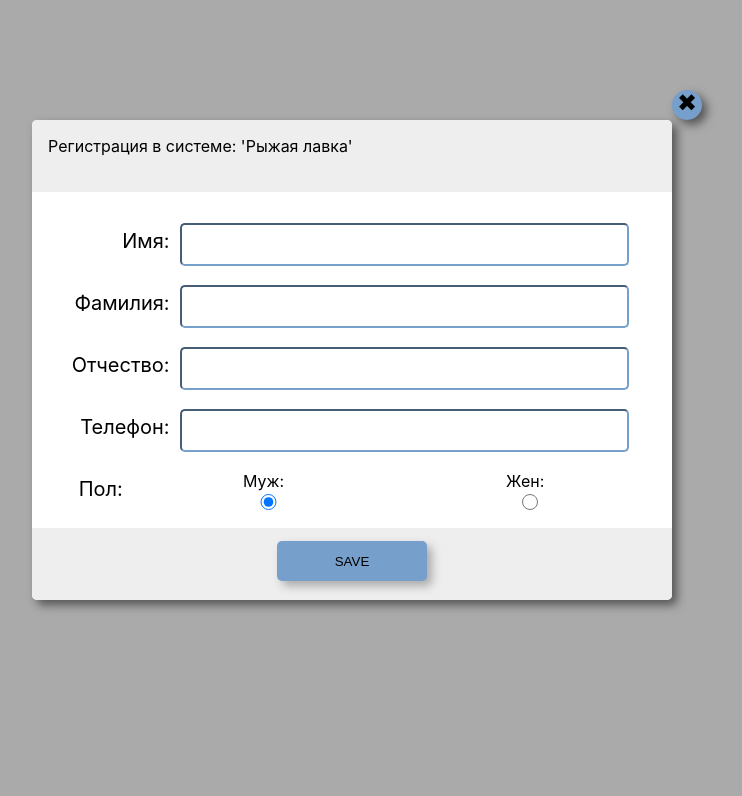
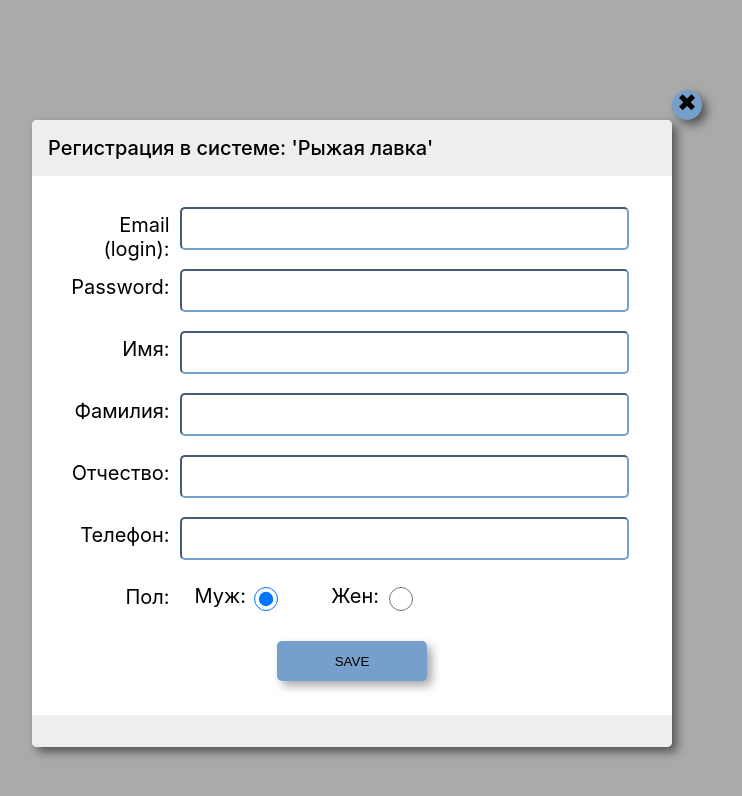
Before and after one commit to LeoUral/flowers, a React (Create React App) app in the folder client/: page / in a window 1280 px wide. Both pictures are taken after a click on the button "REGISTRATION". Shown: the top 796 px of the page, without its empty margins (288-1030 px from the left). Built offline with nearby package versions, Linux system fonts and the light colour scheme.

Commit message:
сохранение регистрационных данных в ДБ

```diff
--- a/client/src/components/server/Users.js
+++ b/client/src/components/server/Users.js
@@ -13,6 +13,9 @@ class Users {
      */
     async sendDataUsers(data) {
         try {
+
+            console.log(`data >>>> `, data); // test
+
             const url = `${this.URL}${PORT}/api/user/registration`
             const userBody = {
                 login: data.login,
@@ -24,7 +27,7 @@ class Users {
                 gender: data.gender,
             }
 
-            if (!data.login || data.password) {
+            if (!data.login || !data.password) {
                 throw new Error('Не указан логин или пароль')
             }
 
--- a/client/src/components/users/InputDataRegistration.jsx
+++ b/client/src/components/users/InputDataRegistration.jsx
@@ -7,6 +7,30 @@ const InputDataRegistration = ({ doChange, checked }) => {
     return (
         <>
             <div className='box_flex'>
+                <div className='text_box'> Email (login): </div>
+                <div className='input_box'>
+                    <input
+                        type="text"
+                        className='input_login'
+                        data-change='email'
+                        onChange={doChange}
+                    />
+                </div>
+            </div>
+
+            <div className='box_flex'>
+                <div className='text_box'> Password: </div>
+                <div className='input_box'>
+                    <input
+                        type="password"
+                        className='input_login'
+                        data-change='password'
+                        onChange={doChange}
+                    />
+                </div>
+            </div>
+
+            <div className='box_flex'>
                 <div className='text_box'> Имя: </div>
                 <div className='input_box'>
                     <input
@@ -14,7 +38,6 @@ const InputDataRegistration = ({ doChange, checked }) => {
                         className='input_login'
                         data-change='name'
                         onChange={doChange}
-                    // value={login}
                     />
                 </div>
             </div>
@@ -27,7 +50,6 @@ const InputDataRegistration = ({ doChange, checked }) => {
                         className='input_login'
                         data-change='surname'
                         onChange={doChange}
-                    // value={password}
                     />
                 </div>
             </div>
@@ -40,7 +62,6 @@ const InputDataRegistration = ({ doChange, checked }) => {
                         className='input_login'
                         data-change='patron'
                         onChange={doChange}
-                    // value={password}
                     />
                 </div>
             </div>
@@ -53,7 +74,6 @@ const InputDataRegistration = ({ doChange, checked }) => {
                         className='input_login'
                         data-change='phone'
                         onChange={doChange}
-                    // value={password}
                     />
                 </div>
             </div>
@@ -61,26 +81,24 @@ const InputDataRegistration = ({ doChange, checked }) => {
             <form>
                 <div className='box_flex'>
                     <div className='text_box'>Пол: </div>
-                    <div className='input_box'> Муж:
+                    <div className='input_box2'> Муж:
                         <input
                             type="radio"
-                            className='input_login'
+                            className='input_radio'
                             data-change='gender'
                             value='man'
                             checked={checked}
                             onChange={doChange}
-                        // value={password}
                         />
                     </div>
-                    <div className='input_box'> Жен:
+                    <div className='input_box2'> Жен:
                         <input
                             type="radio"
-                            className='input_login'
+                            className='input_radio'
                             data-change='gender'
                             value='woman'
                             checked={!checked}
                             onChange={doChange}
-                        // value={password}
                         />
                     </div>
                 </div>
--- a/client/src/components/users/InputDataUser.jsx
+++ b/client/src/components/users/InputDataUser.jsx
@@ -23,7 +23,7 @@ const InputDataUser = ({ doChange }) => {
                 <div className='text_box'>PASSWOD: </div>
                 <div className='input_box'>
                     <input
-                        type="text"
+                        type="password"
                         className='input_login'
                         data-change='password'
                         onChange={doChange}
--- a/client/src/components/users/ModalMiddleLogin.jsx
+++ b/client/src/components/users/ModalMiddleLogin.jsx
@@ -38,8 +38,6 @@ export default class ModalMiddleLogin extends React.Component {
         })
     }
 
-
-
     componentDidMount() {
         this.setState({
             textHeader: this.props.textHeader,
--- a/client/src/components/users/ModalMiddleRegistration.jsx
+++ b/client/src/components/users/ModalMiddleRegistration.jsx
@@ -8,6 +8,8 @@ export default class ModalMiddleRegistration extends React.Component {
         this.state = {
             textHeader: '',
             textFooter: '',
+            login: '',
+            password: '',
             name: '',
             surname: '',
             patron: '',
@@ -22,6 +24,12 @@ export default class ModalMiddleRegistration extends React.Component {
 
     doChange(e) {
         switch (e.target.dataset.change) {
+            case 'email': this.setState({ login: e.target.value })
+                break
+
+            case 'password': this.setState({ password: e.target.value })
+                break
+
             case 'name': this.setState({ name: e.target.value })
                 break
 
@@ -34,8 +42,11 @@ export default class ModalMiddleRegistration extends React.Component {
             case 'phone': this.setState({ phone: e.target.value })
                 break
 
-            case 'button_save': console.log(`CLICK button_save`)
+            case 'button_save':
+                console.log(`CLICK button_save`) // test
                 this.props.doSendRegistration({
+                    login: this.state.login,
+                    password: this.state.password,
                     name: this.state.name,
                     surname: this.state.surname,
                     patron: this.state.patron,
@@ -85,7 +96,7 @@ export default class ModalMiddleRegistration extends React.Component {
                     <div className="shadow" >
 
                     </div>
-                    <div className="modal_middle_window2" >
+                    <div className="modal_middle_window" >
                         <header className="modal_middle_window_head" >
                             <span> {this.state.textHeader}</span>
                             <div className="close_modal" >
--- a/client/src/style/css/style.css
+++ b/client/src/style/css/style.css
@@ -27,9 +27,9 @@
 
 .modal_middle_window {
   width: 50vw;
-  height: 50vh;
+  height: auto;
   position: absolute;
-  top: 25vh;
+  top: 15vh;
   left: 25vw;
   z-index: 101;
   background-color: #fff;
@@ -50,66 +50,33 @@
   -webkit-box-sizing: border-box;
           box-sizing: border-box;
   position: relative;
+  font-size: 20px;
+  font-weight: 500;
   z-index: 102;
 }
 
 .modal_middle_window .modal_middle_windo_context {
   width: 100%;
   height: 70%;
-  padding: 2.5%;
+  padding: 2.5% 2.5% 0.5% 2.5%;
   -webkit-box-sizing: border-box;
           box-sizing: border-box;
+  display: -webkit-box;
+  display: -ms-flexbox;
+  display: flex;
+  -webkit-box-orient: vertical;
+  -webkit-box-direction: normal;
+      -ms-flex-direction: column;
+          flex-direction: column;
+  -ms-flex-wrap: nowrap;
+      flex-wrap: nowrap;
+  -webkit-box-pack: start;
+      -ms-flex-pack: start;
+          justify-content: flex-start;
   background-color: #fff;
 }
 
 .modal_middle_window .modal_middle_window_footer {
-  width: 100%;
-  height: 15%;
-  padding: 2.5%;
-  background-color: #eee;
-  border-radius: 0 0 5px 5px;
-  -webkit-box-sizing: border-box;
-          box-sizing: border-box;
-}
-
-.modal_middle_window2 {
-  width: 50vw;
-  height: 60vh;
-  position: absolute;
-  top: 15vh;
-  left: 25vw;
-  z-index: 101;
-  background-color: #fff;
-  border: 2px solid none;
-  border-radius: 5px;
-  -webkit-box-shadow: 5px 5px 10px #555;
-          box-shadow: 5px 5px 10px #555;
-  -webkit-box-sizing: border-box;
-          box-sizing: border-box;
-}
-
-.modal_middle_window2 .modal_middle_window_head {
-  width: 100%;
-  height: 15%;
-  padding: 2.5%;
-  background-color: #eee;
-  border-radius: 5px 5px 0 0;
-  -webkit-box-sizing: border-box;
-          box-sizing: border-box;
-  position: relative;
-  z-index: 102;
-}
-
-.modal_middle_window2 .modal_middle_windo_context {
-  width: 100%;
-  height: 70%;
-  padding: 2.5%;
-  -webkit-box-sizing: border-box;
-          box-sizing: border-box;
-  background-color: #fff;
-}
-
-.modal_middle_window2 .modal_middle_window_footer {
   width: 100%;
   height: 15%;
   padding: 2.5%;
@@ -147,6 +114,23 @@
   text-align: center;
 }
 
+.input_box2 {
+  width: 20%;
+  text-align: center;
+  font-size: 20px;
+  display: -webkit-box;
+  display: -ms-flexbox;
+  display: flex;
+  -webkit-box-orient: horizontal;
+  -webkit-box-direction: normal;
+      -ms-flex-direction: row;
+          flex-direction: row;
+  -webkit-box-pack: center;
+      -ms-flex-pack: center;
+          justify-content: center;
+  margin: 5px 0 0 15px;
+}
+
 .input_login {
   width: 100%;
   height: 40%;
@@ -154,6 +138,13 @@
   padding: 10px;
   border-radius: 5px;
   border-color: #779fcb;
+}
+
+.input_radio {
+  width: 100%;
+  height: 90%;
+  margin: 3px 0 0 -30px;
+  cursor: pointer;
 }
 
 .box_flex_button {
--- a/client/src/style/style.scss
+++ b/client/src/style/style.scss
@@ -29,46 +29,7 @@
 
 .modal_middle_window {
     width: 50vw;
-    height: 50vh;
-    position: absolute;
-    top: 25vh;
-    left: 25vw;
-    z-index: 101;
-    background-color: $color_bg_modal_middle;
-    border: $border_modal_middle solid $color_border_modal_middle;
-    border-radius: $radius_border_modal_middle;
-    box-shadow: $shadow_border_modal_middle;
-    box-sizing: border-box;
-    .modal_middle_window_head {
-        width: 100%;
-        height: 15%;
-        padding: 2.5%;
-        background-color: $color_bg_modal_middle_header;
-        border-radius: 5px 5px 0 0;
-        box-sizing: border-box;
-        position: relative;
-        z-index: 102;
-    }
-    .modal_middle_windo_context {
-        width: 100%;
-        height: 70%;
-        padding: 2.5%;
-        box-sizing: border-box;
-        background-color: $color_bg_modal_middle_context;
-    }
-    .modal_middle_window_footer {
-        width: 100%;
-        height: 15%;
-        padding: 2.5%;
-        background-color: $color_bg_modal_middle_footer;
-        border-radius: 0 0 5px 5px;
-        box-sizing: border-box;
-    }
-}
-
-.modal_middle_window2 {
-    width: 50vw;
-    height: 60vh;
+    height: auto;
     position: absolute;
     top: 15vh;
     left: 25vw;
@@ -86,13 +47,19 @@
         border-radius: 5px 5px 0 0;
         box-sizing: border-box;
         position: relative;
+        font-size: 20px;
+        font-weight: 500;
         z-index: 102;
     }
     .modal_middle_windo_context {
         width: 100%;
         height: 70%;
-        padding: 2.5%;
+        padding: 2.5% 2.5% 0.5% 2.5%;
         box-sizing: border-box;
+        display: flex;
+        flex-direction: column;
+        flex-wrap: nowrap;
+        justify-content: flex-start;
         background-color: $color_bg_modal_middle_context;
     }
     .modal_middle_window_footer {
@@ -127,6 +94,16 @@
     text-align: center;
 }
 
+.input_box2 {
+    width: 20%;
+    text-align: center;
+    font-size: 20px;
+    display: flex;
+    flex-direction: row;
+    justify-content: center;
+    margin: 5px 0 0 15px;
+}
+
 .input_login {
     width: 100%;
     height: 40%;
@@ -134,6 +111,13 @@
     padding: 10px;
     border-radius: 5px;
     border-color: $color_blue;
+}
+
+.input_radio {
+    width: 100%;
+    height: 90%;
+    margin: 3px 0 0 -30px;
+    cursor: pointer;
 }
 
 .box_flex_button {
```
Also changed, not shown: client/src/components/users/Registration.jsx (+22 -0 lines).
